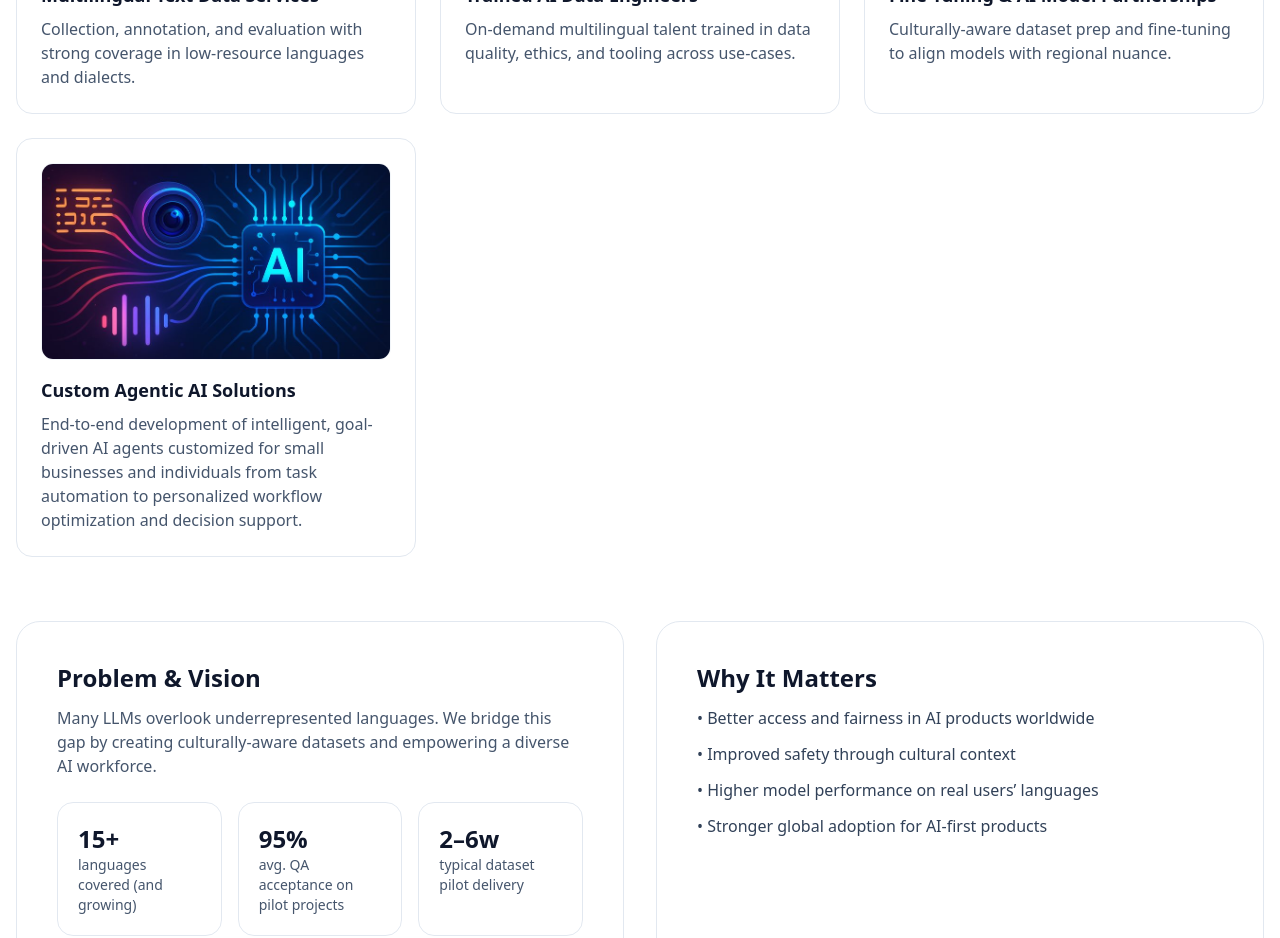
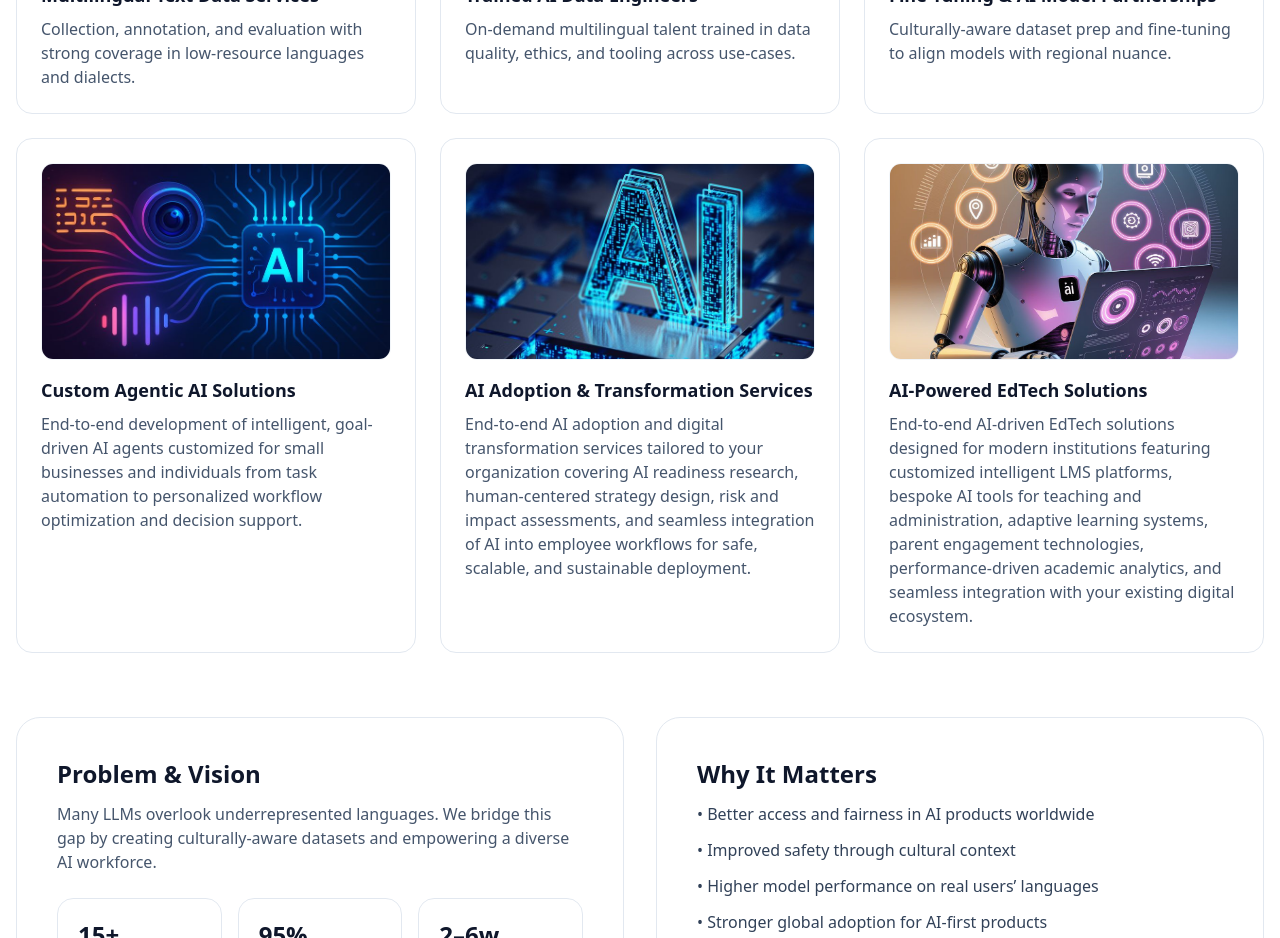
Before and after one commit to jualam/LLM_Vertex, a React (Vite) app: page / in a window 1280 px wide. Shown: the part 1440-2378 px from the top of the page. Built offline with nearby package versions, Linux system fonts and the light colour scheme.

Commit message:
Home page updated

```diff
--- a/src/pages/Home.jsx
+++ b/src/pages/Home.jsx
@@ -299,6 +299,22 @@ export default function Home() {
             href="/services#custom_agents"
             img="ai_agent.jpg"
           />
+
+          <Card
+            id="ai_adoption"
+            title="AI Adoption & Transformation Services"
+            body="End-to-end AI adoption and digital transformation services tailored to your organization covering AI readiness research, human-centered strategy design, risk and impact assessments, and seamless integration of AI into employee workflows for safe, scalable, and sustainable deployment."
+            href="/services#ai_adoption"
+            img="ai_adoption.jpg"
+          />
+
+          <Card
+            id="edtech_ai"
+            title="AI-Powered EdTech Solutions"
+            body="End-to-end AI-driven EdTech solutions designed for modern institutions featuring customized intelligent LMS platforms, bespoke AI tools for teaching and administration, adaptive learning systems, parent engagement technologies, performance-driven academic analytics, and seamless integration with your existing digital ecosystem."
+            href="/services#edtech_ai"
+            img="ed_tech.jpg"
+          />
         </div>
       </section>
 
```
Also changed, not shown: public/ai_adoption.jpg (added), public/ed_tech.jpg (added).
